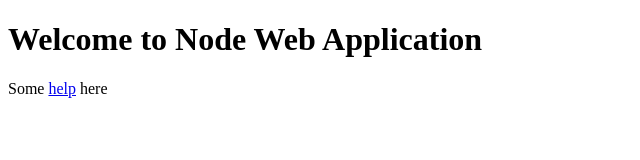
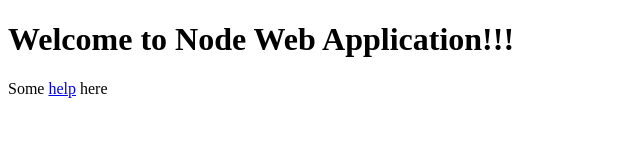
Before and after one commit to Ranjithkumarkn/node-web-app, a website: page public/index.html in a window 1280 px wide. Shown: the full height of the page, 0-640 px from the left. Drawn offline with Linux system fonts and the light colour scheme.

Commit message:
Changed index.html

```diff
--- a/public/index.html
+++ b/public/index.html
@@ -5,7 +5,7 @@
     <title>My Node Web Application</title>
   </head>
   <body>
-    <h1>Welcome to Node Web Application</h1>
+    <h1>Welcome to Node Web Application!!!</h1>
     <p>Some <a href="help.html">help</a> here</p>
   </body>
 </html>
```
